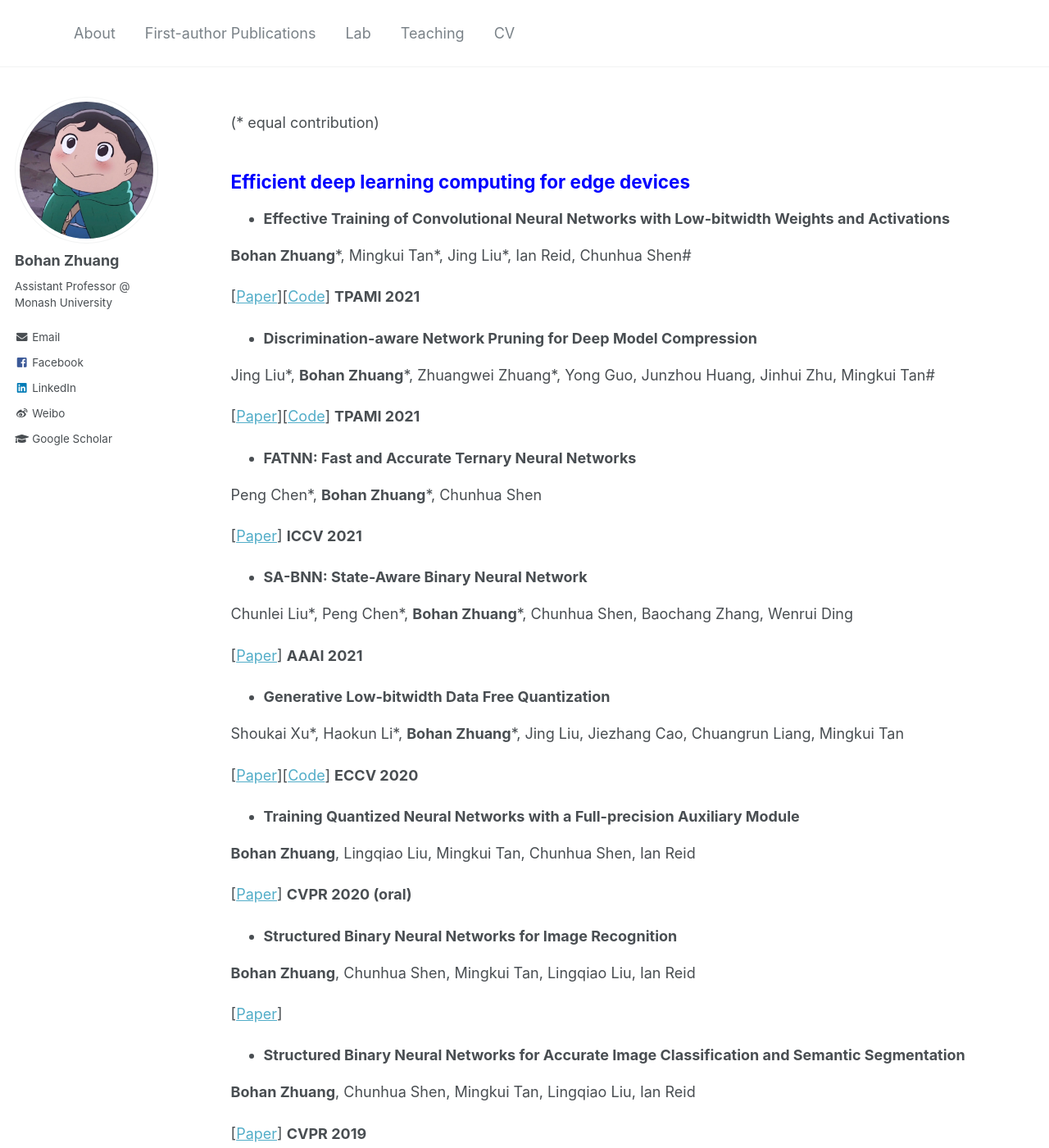
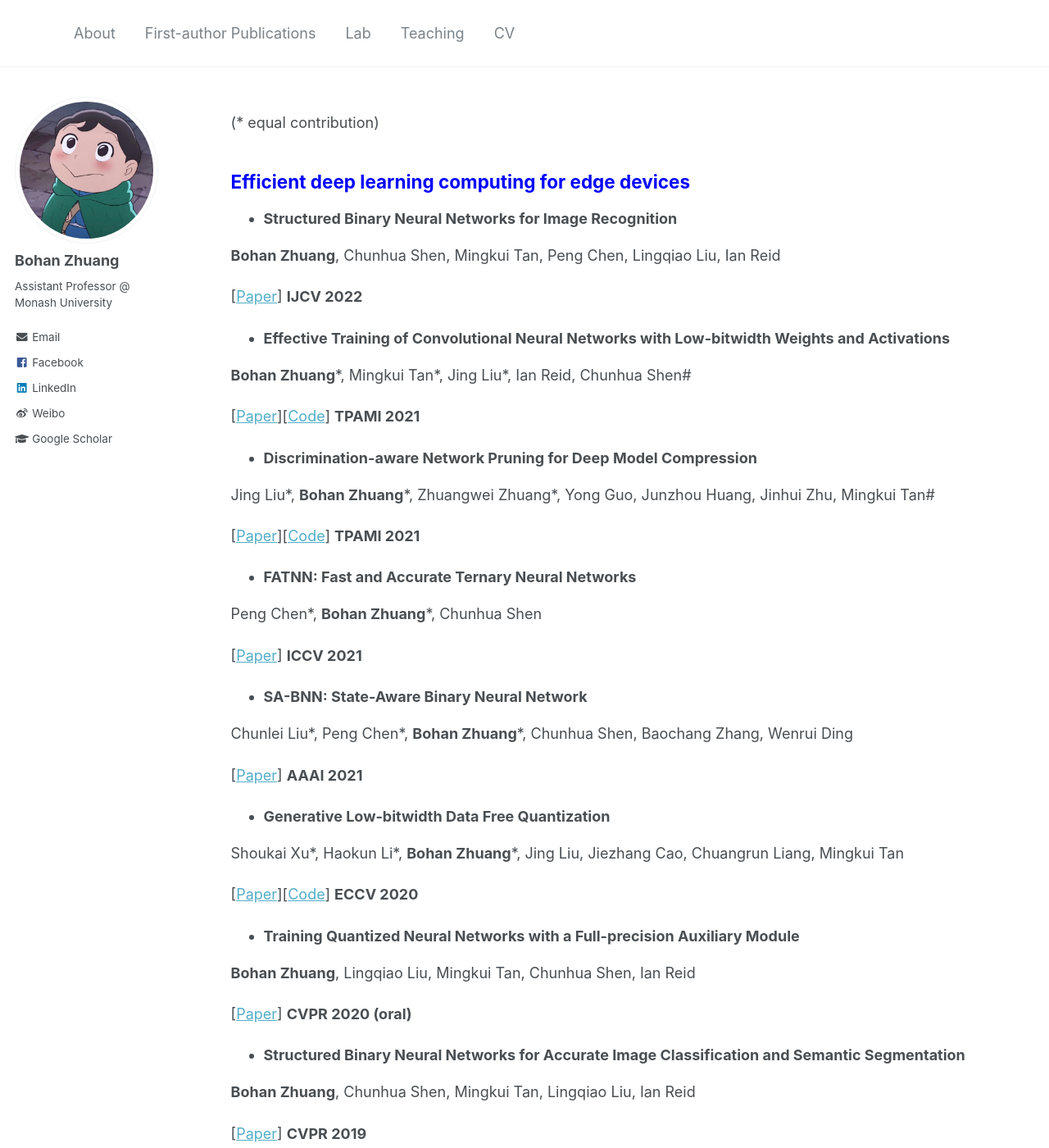
Before and after one commit to bohanzhuang/bohanzhuang.github.io, a Jekyll site: the page built from _pages/publications.md, in a window 1280 px wide and 1400 px high. Shown: the whole window at 82% size. Built offline with Jekyll 4.4.1, drawn with Linux system fonts in a browser that asks for light colours; some of the changed lines change nothing that is shown.

Commit message:
Update publications.md

```diff
--- a/_pages/publications.md
+++ b/_pages/publications.md
@@ -10,6 +10,13 @@ author_profile: true
 
 
 ## <span style="color:blue"> Efficient deep learning computing for edge devices </span>
+
+
+- **Structured Binary Neural Networks for Image Recognition**
+
+**Bohan Zhuang**, Chunhua Shen, Mingkui Tan, Peng Chen, Lingqiao Liu, Ian Reid
+
+[[Paper](https://arxiv.org/pdf/1909.09934.pdf)]  **IJCV 2022**
 
 
 - **Effective Training of Convolutional Neural Networks with Low-bitwidth Weights and Activations**
@@ -52,13 +59,6 @@ Shoukai Xu\*, Haokun Li\*, **Bohan Zhuang**\*, Jing Liu, Jiezhang Cao, Chuangrun
 **Bohan Zhuang**, Lingqiao Liu, Mingkui Tan, Chunhua Shen, Ian Reid
 
 [[Paper](https://openaccess.thecvf.com/content_CVPR_2020/papers/Zhuang_Training_Quantized_Neural_Networks_With_a_Full-Precision_Auxiliary_Module_CVPR_2020_paper.pdf)]  **CVPR 2020 (oral)**
-
-
-- **Structured Binary Neural Networks for Image Recognition**
-
-**Bohan Zhuang**,  Chunhua Shen, Mingkui Tan, Lingqiao Liu, Ian Reid
-
-[[Paper](https://arxiv.org/pdf/1909.09934.pdf)]
 
 
 - **Structured Binary Neural Networks for Accurate Image Classification and Semantic Segmentation**
```
